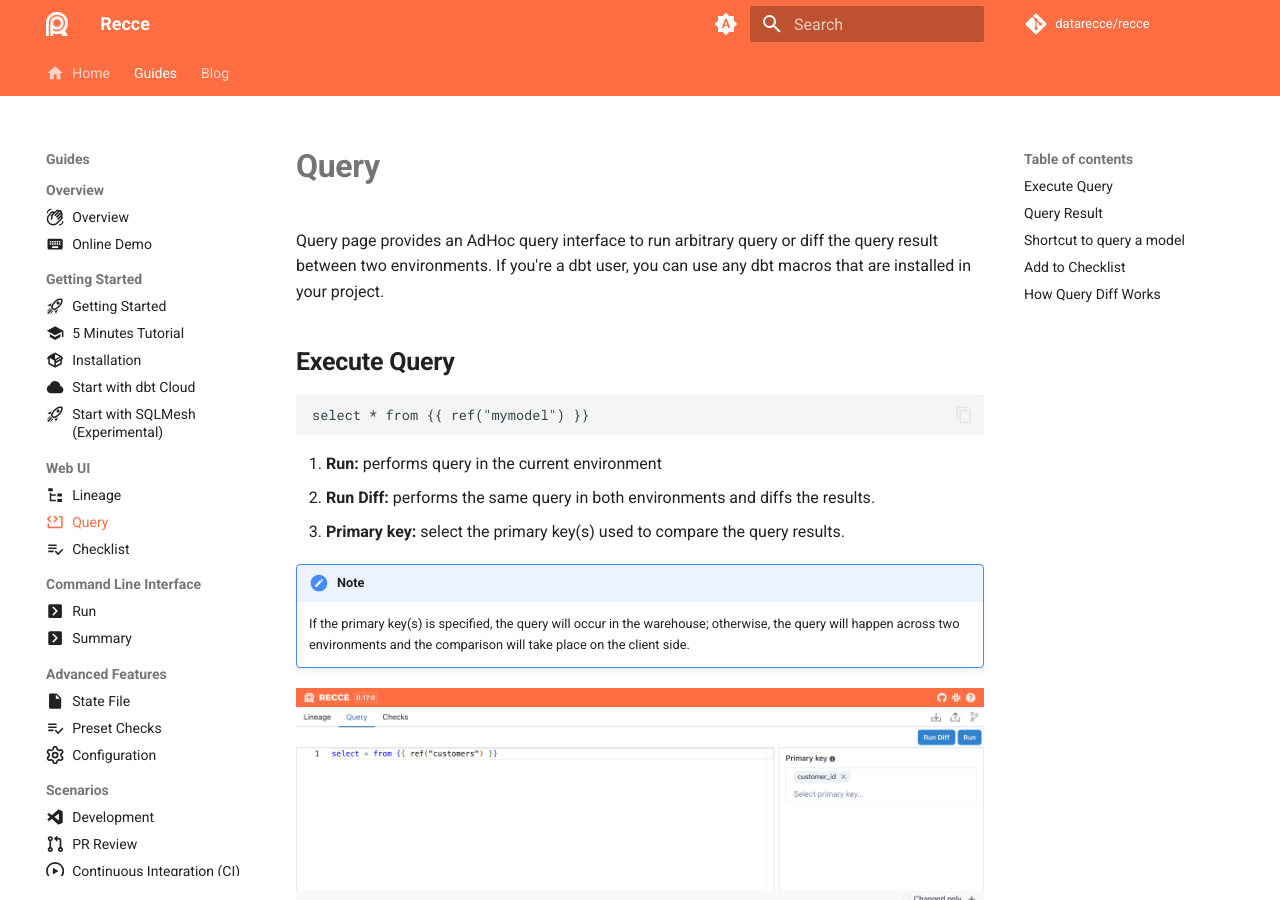
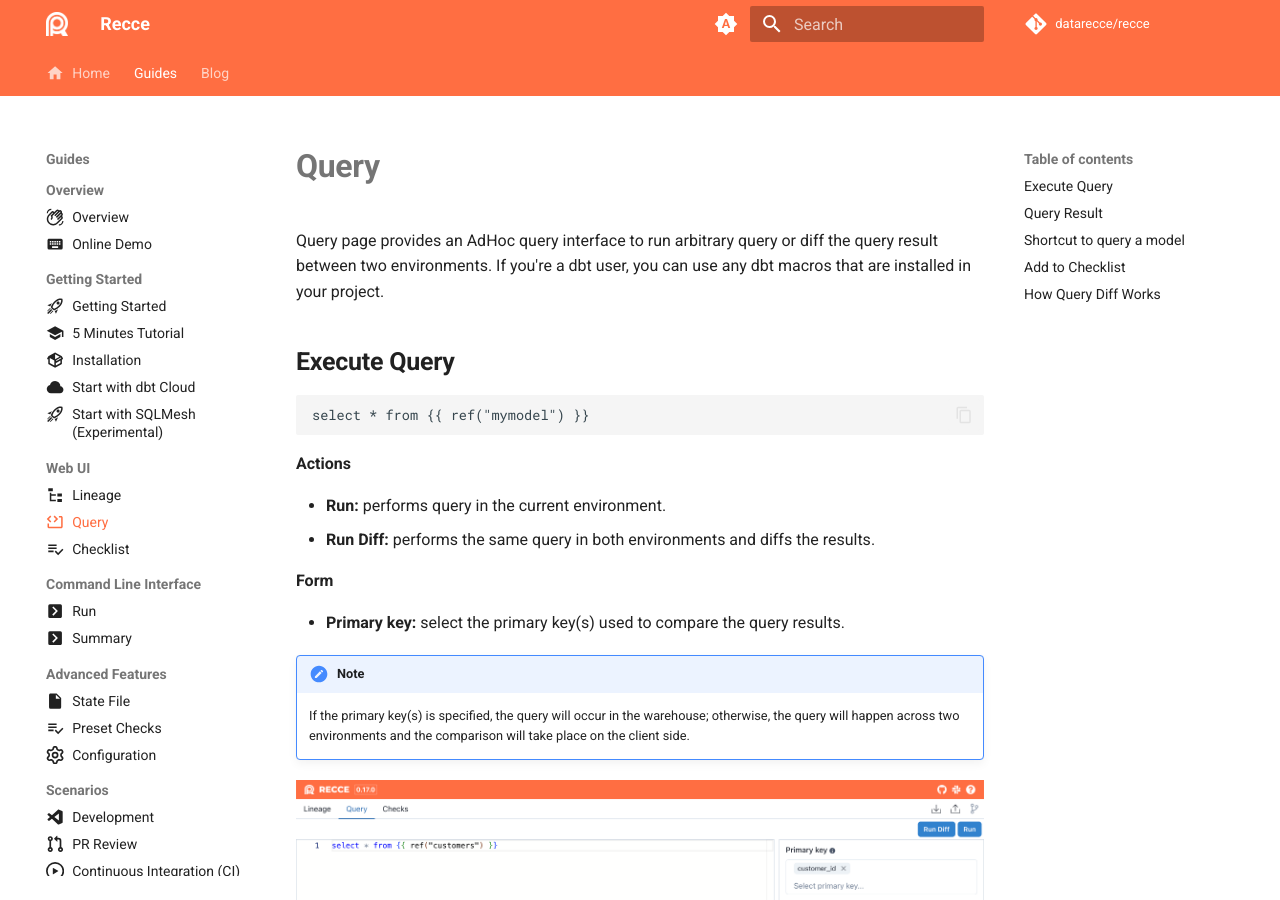
Before and after one commit to DataRecce/recce-documentation, an MkDocs documentation site: the page built from docs/docs/features/query.md, in a window 1280 px wide and 900 px high. Built offline with MkDocs 1.6.1 and Material for MkDocs 9.7.7, drawn with Linux system fonts in a browser that asks for light colours; comment, search, counter and statistics services are not loaded.

Commit message:
Refine the layout of the explanation
Signed-off-by: Wei-Chun, Chang <wcchang@infuseai.io>

````diff
--- a/docs/docs/features/query.md
+++ b/docs/docs/features/query.md
@@ -11,9 +11,14 @@
 select * from {{ ref("mymodel") }}
 ```
 
-1. **Run:** performs query in the current environment
-2. **Run Diff:** performs the same query in both environments and diffs the results.
-3. **Primary key:** select the primary key(s) used to compare the query results.
+**Actions**
+
+- **Run:** performs query in the current environment.
+- **Run Diff:** performs the same query in both environments and diffs the results.
+
+**Form**
+
+- **Primary key:** select the primary key(s) used to compare the query results.
 
 !!! note
 
@@ -47,12 +52,12 @@
 
 In the current version, Recce provides two ways to compare the query result between two environments.
 
-_Query diff occurs in the client side:_
+**Query diff occurs in the client side:**
 
 Without providing primary key(s) upfront, AdDoc query compare in the client side. That is, Recce fetches the first 2,000 rows and compare in the client side. The advantage is it has more flexibility to query sql for no PK, especially when column structures differ or no clear primary key exists.
 However, the limitation is that we cannot find the mismatched rows in a big query result.
 
-_Query diff occurs in the warehouse:_
+**Query diff occurs in the warehouse:**
 
 With primary key(s) given, it can perform a query diff in the warehouse. It only displays changed, added, or removed rows. Therefore, if only one record is different among a million, that specific record will be visible. Hence, it also reduces the amount of data transferred.
 
````
